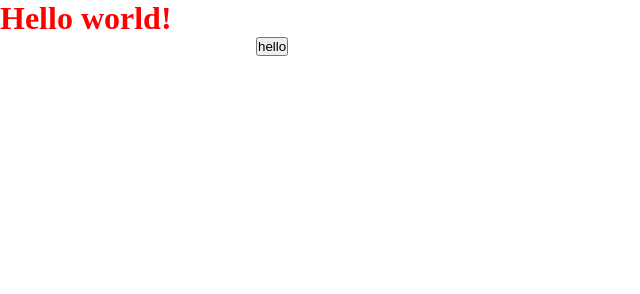
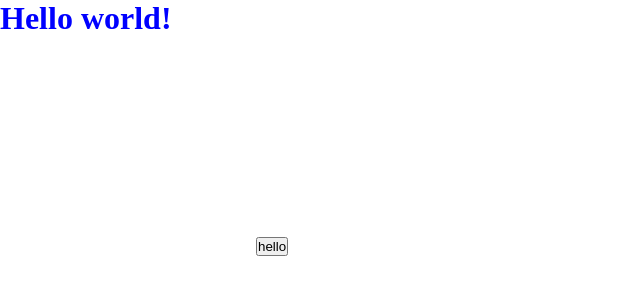
Before and after one commit to alstrocrack/javascript-practice, a website: page index.html in a window 1280 px wide. Shown: the whole page, without its empty margins (0-640 px from the left). Drawn offline with Linux system fonts and the light colour scheme; files that its build step writes are made by us from their sources.

Commit message:
browsersync 導入

```diff
--- a/package.json
+++ b/package.json
@@ -1,10 +1,11 @@
 {
   "name": "javascript-practice",
   "version": "1.0.0",
-  "description": "",
+  "description": "node 10.13.0\r npm 6.9.0",
   "main": "index.js",
   "scripts": {
-    "test": "echo \"Error: no test specified\" && exit 1"
+    "test": "echo \"Error: no test specified\" && exit 1",
+    "start": "browser-sync start --server --files='./*.html, ./*.css'"
   },
   "repository": {
     "type": "git",
@@ -18,6 +19,7 @@
   },
   "homepage": "https://github.com/yuto-1220/javascript-practice#readme",
   "devDependencies": {
+    "browser-sync": "^2.26.12",
     "gulp": "^4.0.2",
     "gulp-rename": "^2.0.0",
     "gulp-sass": "^4.1.0"
--- a/src/styles/style.scss
+++ b/src/styles/style.scss
@@ -5,9 +5,10 @@
 }
 
 h1{
-    color: red;
+    color: blue;
 }
 
 .btn{
     margin-left: 20vw;
+    margin-top: 200px;
 }
```
Also changed, not shown: README.md, dist/styles/style.css, 1 other file.
